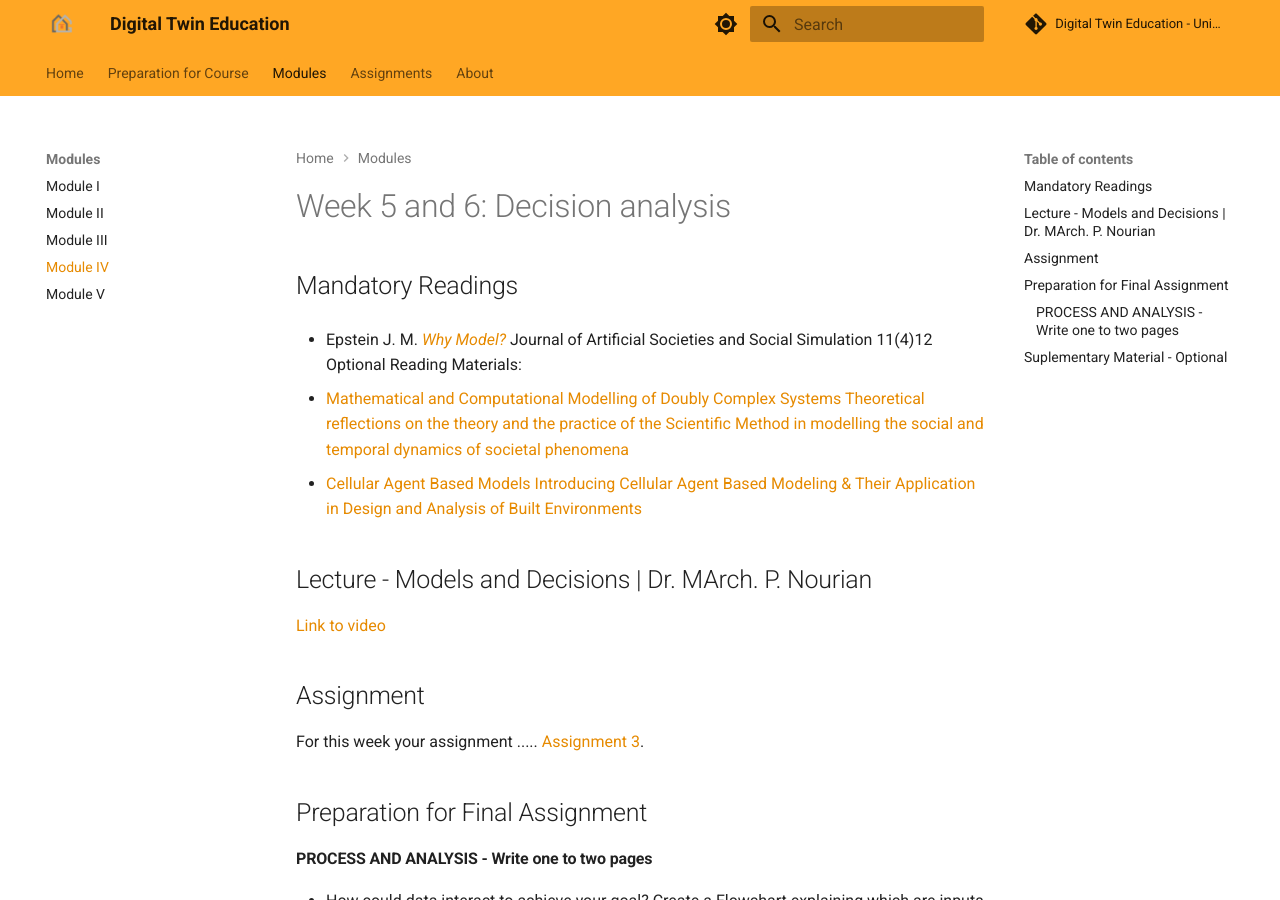
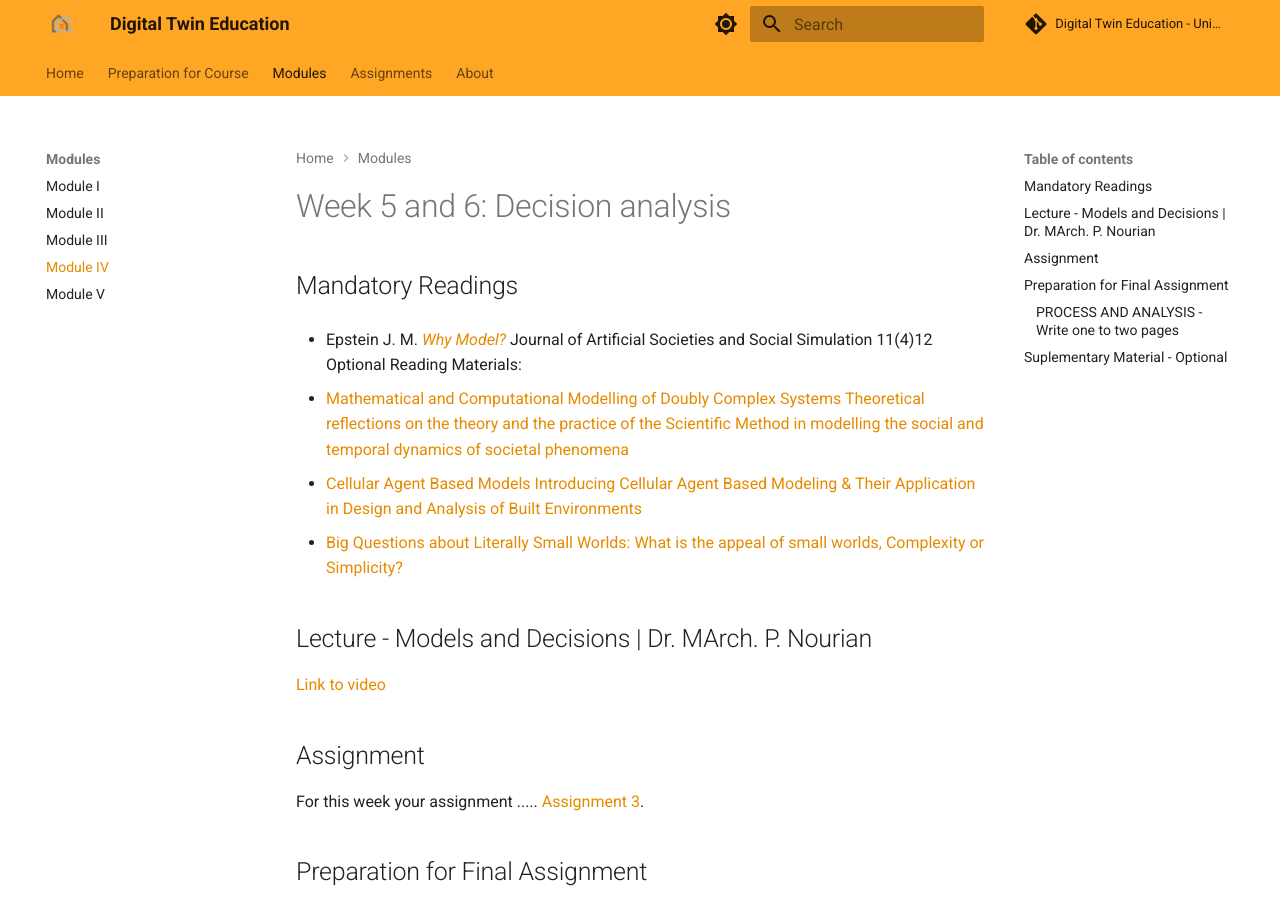
Before and after one commit to DigitalTwin-Geohub/DigitalTwinEducation, an MkDocs documentation site: the page built from docs/Modules/Module IV.md, in a window 1280 px wide and 900 px high. Built offline with MkDocs 1.6.1 and Material for MkDocs 9.7.7, drawn with Linux system fonts in a browser that asks for light colours; comment, search, counter and statistics services are not loaded.

```diff
--- a/docs/Modules/Module IV.md
+++ b/docs/Modules/Module IV.md
@@ -7,6 +7,7 @@
 
 * [Mathematical and Computational Modelling of Doubly Complex Systems Theoretical reflections on the theory and the practice of the Scientific Method in modelling the social and temporal dynamics of societal phenomena](https://www.researchgate.net/publication/337922945_Mathematical_and_Computational_Modelling_of_Doubly_Complex_Systems_Theoretical_reflections_on_the_theory_and_the_practice_of_the_Scientific_Method_in_modelling_the_social_and_temporal_dynamics_of_soci)
 * [Cellular Agent Based Models Introducing Cellular Agent Based Modeling & Their Application in Design and Analysis of Built Environments](https://www.researchgate.net/publication/332671951_Cellular_Agent_Based_Models_Introducing_Cellular_Agent_Based_Modeling_Their_Application_in_Design_and_Analysis_of_Built_Environments)
+* [Big Questions about Literally Small Worlds: What is the appeal of small worlds, Complexity or Simplicity?](https://www.researchgate.net/publication/352159518_Big_Questions_about_Literally_Small_Worlds_What_is_the_appeal_of_small_worlds_Complexity_or_Simplicity)
 
 ## Lecture - Models and Decisions | Dr. MArch. P. Nourian
 
```
